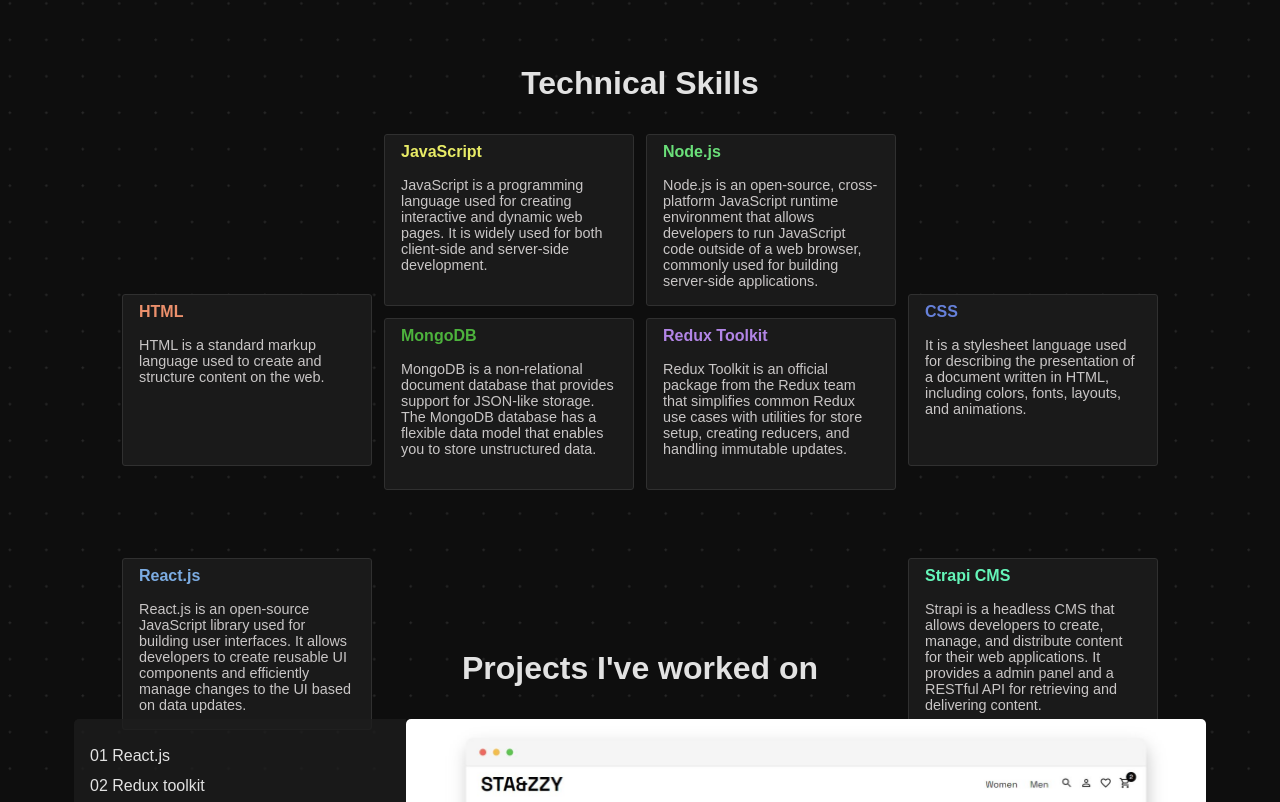
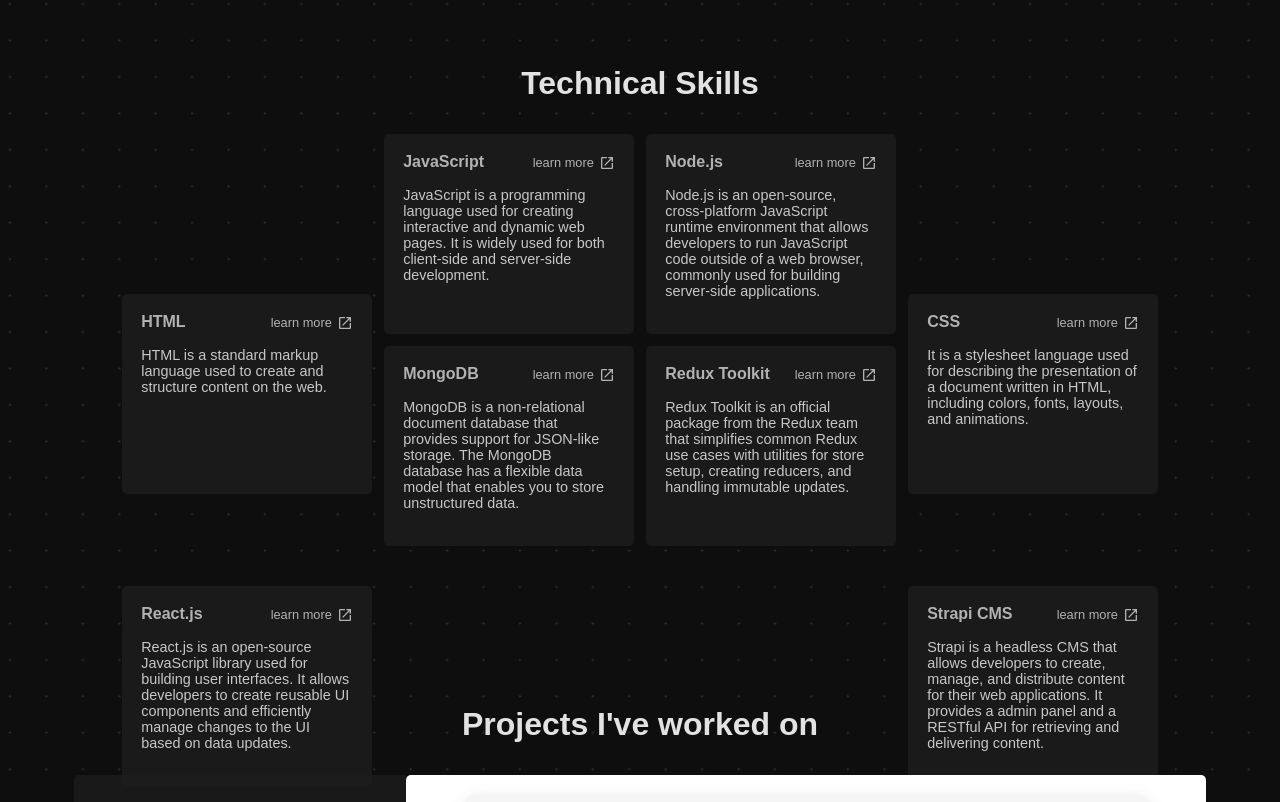
Before and after one commit to Mithesh-B/Portfolio, a React (Vite) app: page / in a window 1280 px wide. Shown: the part 678-1480 px from the top of the page. Built offline with nearby package versions, Linux system fonts and the light colour scheme; a web font is replaced by a local one.

Commit message:
fixes related to UI

```diff
--- a/src/components/about/aboutme.scss
+++ b/src/components/about/aboutme.scss
@@ -191,7 +191,7 @@
 
       .welcome {
 
-        font-size: 3.5rem;
+        font-size: 3.2rem;
         width: 100%;
 
         overflow-x: hidden;
@@ -210,6 +210,7 @@
 
       .laptop {
         width: 85%;
+        margin-top: -4rem;
 
 
       }
--- a/src/components/contact/Contact.jsx
+++ b/src/components/contact/Contact.jsx
@@ -97,9 +97,7 @@
               <button type="submit">
                 {isSubmitted ? "Thank you!" : "Submit"}
               </button>
-              <div className="copyright">
-                © 2023 Mithesh. All rights reserved.
-              </div>
+              <div className="copyright">© 2023, Designed & Built with React by Mithesh</div>
             </form>
           </div>
         </div>
--- a/src/components/contact/contact.scss
+++ b/src/components/contact/contact.scss
@@ -20,7 +20,6 @@
         justify-content: flex-end;
         align-items: flex-start;
         width: 30vw;
-        height: 500px;
         max-width: 600px;
         background-color: rgb(22, 22, 21);
         gap:20px;
@@ -91,7 +90,6 @@
         display: flex;
         flex-direction: column;
         width: 30vw;
-        height: 500px;
         max-width: 600px;
         background-color: rgb(27, 27, 27);
         justify-content: center;
--- a/src/components/projects/Projects.jsx
+++ b/src/components/projects/Projects.jsx
@@ -50,7 +50,7 @@
             <div className="one">02 Redux toolkit</div>
             <div className="two">03 Strapi CMS</div>
             <div className="three">04 SCSS</div>
-            <h1 data-scroll data-scroll-speed="0.02" className="title_p">
+            <h1 data-scroll data-scroll-speed="0.02" className="title_p rev">
               Starzzy.
             </h1>
             <div className="description">
--- a/src/components/skills/TechSkills.jsx
+++ b/src/components/skills/TechSkills.jsx
@@ -1,6 +1,7 @@
 import React from 'react'
 import './techskills.scss'
 import { forwardRef, useEffect, useRef } from 'react';
+import OpenInNewIcon from "@mui/icons-material/OpenInNew";
 
 
 
@@ -15,14 +16,42 @@
       </div>
       <div className="tech">
         <div data-scroll data-scroll-speed="0.2" className="grid grid1">
+          <div className="skill-title">
             <div className="html">HTML</div>
+            <div
+              style={{
+                display: "flex",
+                gap: "5px",
+                backgroundColor: "#1a1a1a00",
+              }}
+            >
+              <a href="https://developer.mozilla.org/en-US/docs/Web/HTML">
+                learn more
+              </a>
+              <OpenInNewIcon style={{ color: "#e2e2e2c2", fontSize: "1rem" }} />
+            </div>
+          </div>
           <div className="body">
             HTML is a standard markup language used to create and structure
             content on the web.
           </div>
         </div>
         <div className="grid grid1">
+          <div className="skill-title">
             <div className="js">JavaScript</div>
+            <div
+              style={{
+                display: "flex",
+                gap: "5px",
+                backgroundColor: "#1a1a1a00",
+              }}
+            >
+              <a href="https://developer.mozilla.org/en-US/docs/Web/JavaScript">
+                learn more
+              </a>
+              <OpenInNewIcon style={{ color: "#e2e2e2c2", fontSize: "1rem" }} />
+            </div>
+          </div>
           <div className="body">
             JavaScript is a programming language used for creating interactive
             and dynamic web pages. It is widely used for both client-side and
@@ -30,7 +59,19 @@
           </div>
         </div>
         <div className="grid grid1">
+          <div className="skill-title">
             <div className="node">Node.js</div>
+            <div
+              style={{
+                display: "flex",
+                gap: "5px",
+                backgroundColor: "#1a1a1a00",
+              }}
+            >
+              <a href="https://nodejs.org/en">learn more</a>
+              <OpenInNewIcon style={{ color: "#e2e2e2c2", fontSize: "1rem" }} />
+            </div>
+          </div>
           <div className="body">
             Node.js is an open-source, cross-platform JavaScript runtime
             environment that allows developers to run JavaScript code outside of
@@ -39,7 +80,21 @@
         </div>
 
         <div data-scroll data-scroll-speed="0.2" className="grid grid1">
+          <div className="skill-title">
             <div className="css">CSS</div>
+            <div
+              style={{
+                display: "flex",
+                gap: "5px",
+                backgroundColor: "#1a1a1a00",
+              }}
+            >
+              <a href="https://developer.mozilla.org/en-US/docs/Web/CSS">
+                learn more
+              </a>
+              <OpenInNewIcon style={{ color: "#e2e2e2c2", fontSize: "1rem" }} />
+            </div>
+          </div>
           <div className="body">
             It is a stylesheet language used for describing the presentation of
             a document written in HTML, including colors, fonts, layouts, and
@@ -47,7 +102,19 @@
           </div>
         </div>
         <div data-scroll data-scroll-speed="0.3" className="grid grid1">
+          <div className="skill-title">
             <div className="react">React.js</div>
+            <div
+              style={{
+                display: "flex",
+                gap: "5px",
+                backgroundColor: "#1a1a1a00",
+              }}
+            >
+              <a href="https://react.dev/">learn more</a>
+              <OpenInNewIcon style={{ color: "#e2e2e2c2", fontSize: "1rem" }} />
+            </div>
+          </div>
           <div className="body">
             React.js is an open-source JavaScript library used for building user
             interfaces. It allows developers to create reusable UI components
@@ -55,7 +122,19 @@
           </div>
         </div>
         <div className="grid grid1">
+          <div className="skill-title">
             <div className="mongo">MongoDB</div>
+            <div
+              style={{
+                display: "flex",
+                gap: "5px",
+                backgroundColor: "#1a1a1a00",
+              }}
+            >
+              <a href="https://www.mongodb.com/">learn more</a>
+              <OpenInNewIcon style={{ color: "#e2e2e2c2", fontSize: "1rem" }} />
+            </div>
+          </div>
           <div className="body">
             MongoDB is a non-relational document database that provides support
             for JSON-like storage. The MongoDB database has a flexible data
@@ -63,7 +142,19 @@
           </div>
         </div>
         <div className="grid grid1">
+          <div className="skill-title">
             <div className="redux">Redux Toolkit</div>
+            <div
+              style={{
+                display: "flex",
+                gap: "5px",
+                backgroundColor: "#1a1a1a00",
+              }}
+            >
+              <a href="https://redux-toolkit.js.org/">learn more</a>
+              <OpenInNewIcon style={{ color: "#e2e2e2c2", fontSize: "1rem" }} />
+            </div>
+          </div>
           <div className="body">
             Redux Toolkit is an official package from the Redux team that
             simplifies common Redux use cases with utilities for store setup,
@@ -71,7 +162,19 @@
           </div>
         </div>
         <div data-scroll data-scroll-speed="0.3" className="grid grid1">
+          <div className="skill-title">
             <div className="strapi">Strapi CMS</div>
+            <div
+              style={{
+                display: "flex",
+                gap: "5px",
+                backgroundColor: "#1a1a1a00",
+              }}
+            >
+              <a href="https://strapi.io/">learn more</a>
+              <OpenInNewIcon style={{ color: "#e2e2e2c2", fontSize: "1rem" }} />
+            </div>
+          </div>
           <div className="body">
             Strapi is a headless CMS that allows developers to create, manage,
             and distribute content for their web applications. It provides a
--- a/src/components/skills/techskills.scss
+++ b/src/components/skills/techskills.scss
@@ -20,14 +20,29 @@
   }
 
   .grid {
-    padding-left: 1rem;
-    padding-right: 1rem;
-    padding-top: 0.5rem;
-    border: 1px solid;
-    border-color: rgb(48, 48, 48);
-    border-radius: 3px;
+   padding: 1.2rem;
+
+    border-radius: 5px;
     transition: border-color 0.3s ease;
     transition: border-color 0.3s ease, box-shadow 0.7s ease;
+
+    .skill-title{
+      background-color: #1a1a1a00;
+      display: flex;
+      justify-content: space-between;
+      align-items: baseline;
+
+      a{
+        font-size: 0.8rem;
+          text-decoration: none;
+          color: #e2e2e2c2;
+
+          &:hover{
+            color: #e2e2e2;
+          }
+      }
+
+    }
 
     .body {
       font-weight: 300;
@@ -47,36 +62,13 @@
     .mongo,
     .strapi,
     .css {
+      color: #e2e2e2c2;
       font-weight: 700;
       background-color: #0e0e0e00;
     }
 
-    .html {
-      color: rgb(236, 144, 108);
-    }
 
-    .js {
-      color: rgb(232, 235, 102);
-    }
-    .node {
-      color: rgb(106, 223, 121);
-    }
-    .react {
-      color: rgb(124, 172, 226);
-    }
 
-    .css {
-      color: rgb(102, 129, 218);
-    }
-    .mongo {
-      color: #4db33d;
-    }
-    .redux {
-      color: rgb(178, 133, 230);
-    }
-    .strapi {
-      color: rgb(101, 245, 185);
-    }
   }
   .grid1:hover {
           z-index: 3;
@@ -118,17 +110,10 @@
   .grid:hover {
     cursor: pointer;
     background-color: #1a1a1ab7;
-    animation: border-color-change 2s infinite;
+
+
   }
-  @keyframes border-color-change {
-    0%,
-    100% {
-      border-color: #4db33d00;
-    }
-    50% {
-      border-color: #7e7e7e8c;
-    }
-  }
+
 }
 
 .hover:hover {
```
Lines whose indentation alone changed are shown as unchanged.
